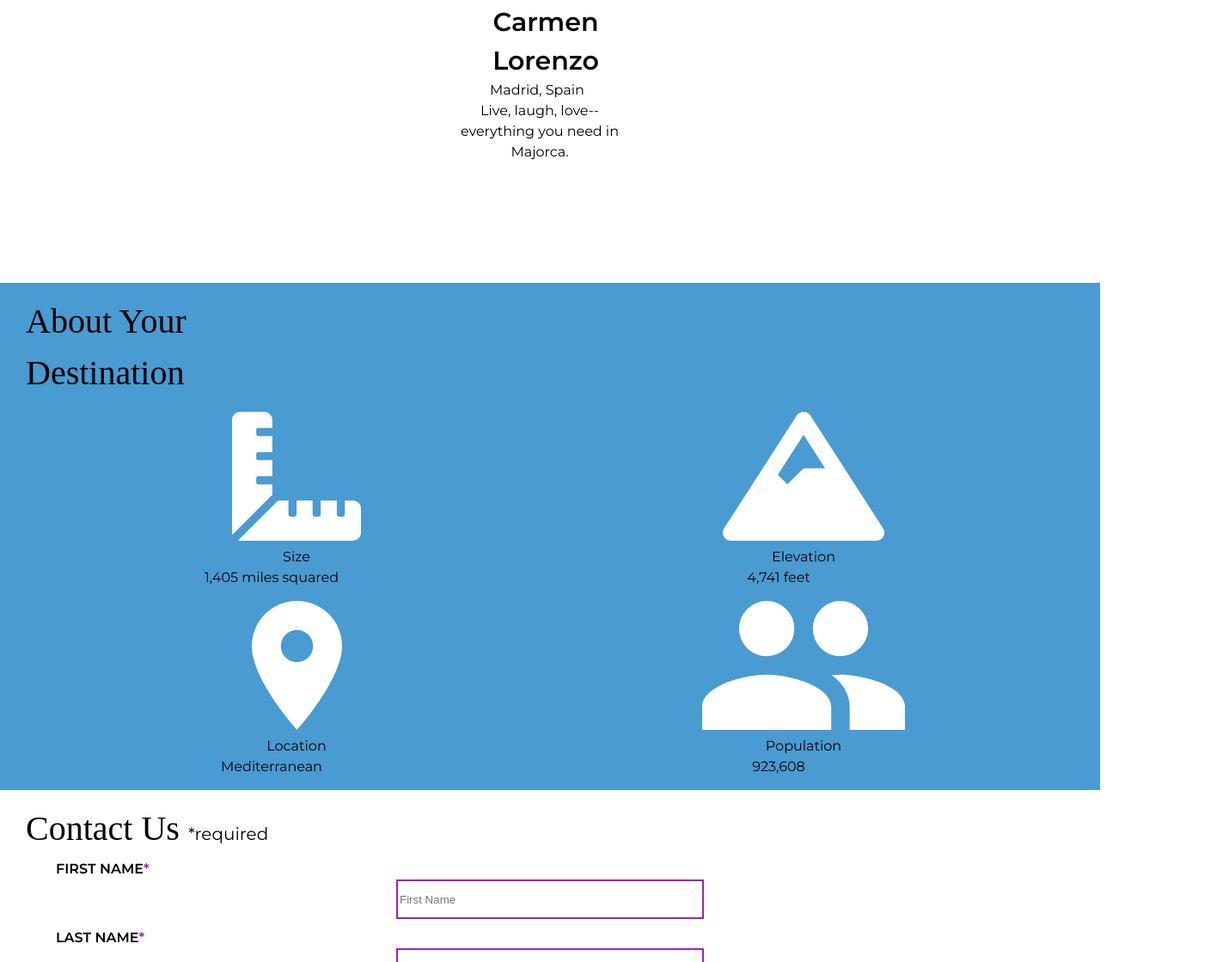
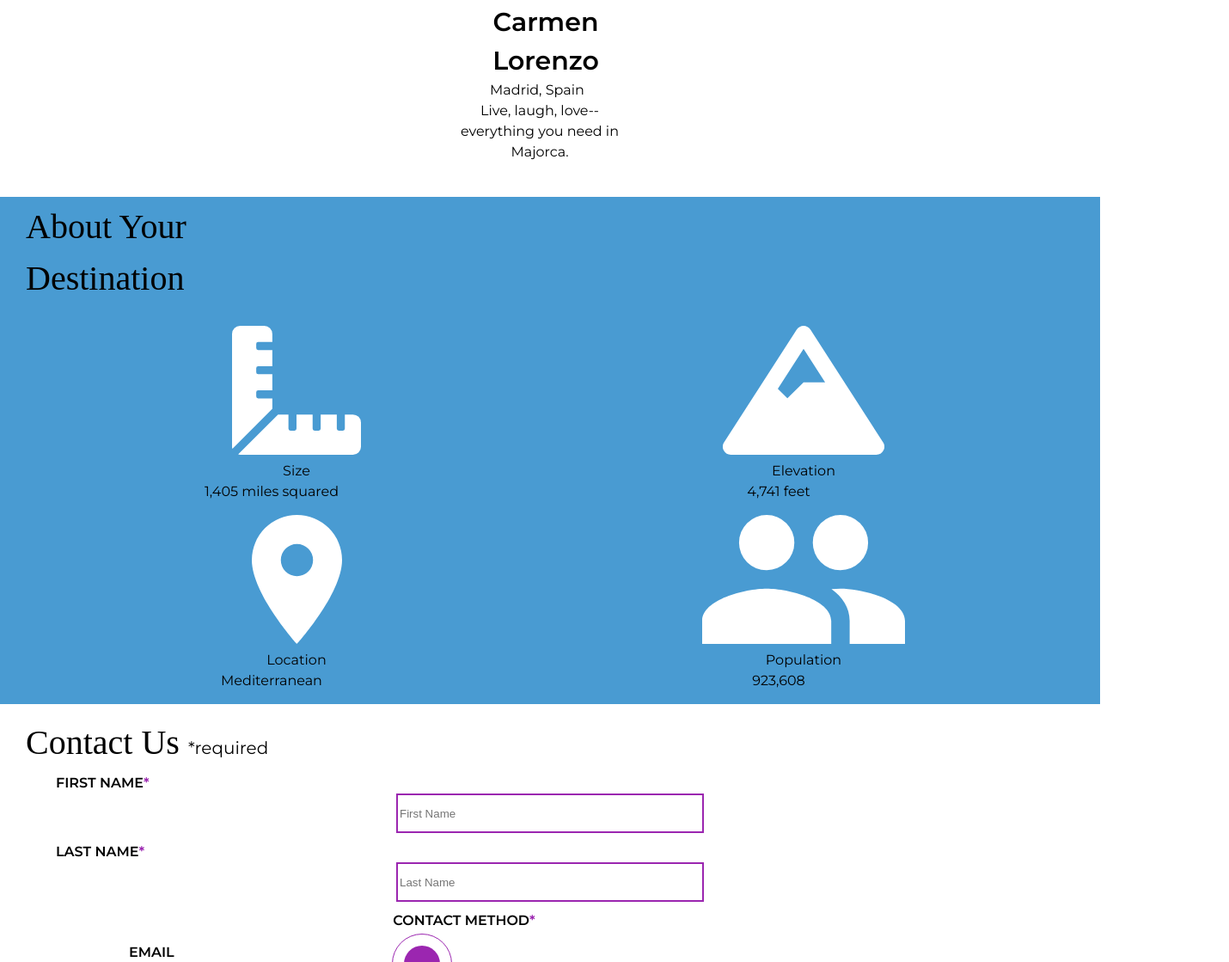
Before and after one commit to Austin-Solache/Wunderlust, a plain HTML site: page index.html in a window 1280 px wide. Shown: the part 6540-7659 px from the top of the page at 86% size, 1430 px wide, since content can reach past the window. Drawn offline with Linux system fonts and the light colour scheme; a web font is replaced by a local one.

Commit message:
Update styles.css

```diff
--- a/styles.css
+++ b/styles.css
@@ -60,6 +60,12 @@ table {
 }
 /* END OF CSS RESET */
 /* Small Screen Size*/
+html, body {
+    margin: 0;
+    padding: 0;
+    width: 100%;
+    overflow-x: hidden;
+}
 .sr-only, #toggle, #skip{
     position: absolute;
     width: 1px;
@@ -198,6 +204,7 @@ article h2, article p {
 #testimonials section {
 	position: relative;
 	right:20px;
+
 }
 #testimonials img {
 	position: relative;
@@ -235,12 +242,13 @@ article h2, article p {
 	padding-left: 50px;
 	padding-right: 50px;
 	text-align: center;
+	margin-top: -100px;
 }
 #about h3 {
 	position: relative;
 	font-size: 40px;
 	width: 300px;
-	top: 135px;
+	top: 25px;
 	padding-left: 30px;
 }
 #contact h3 {
```
